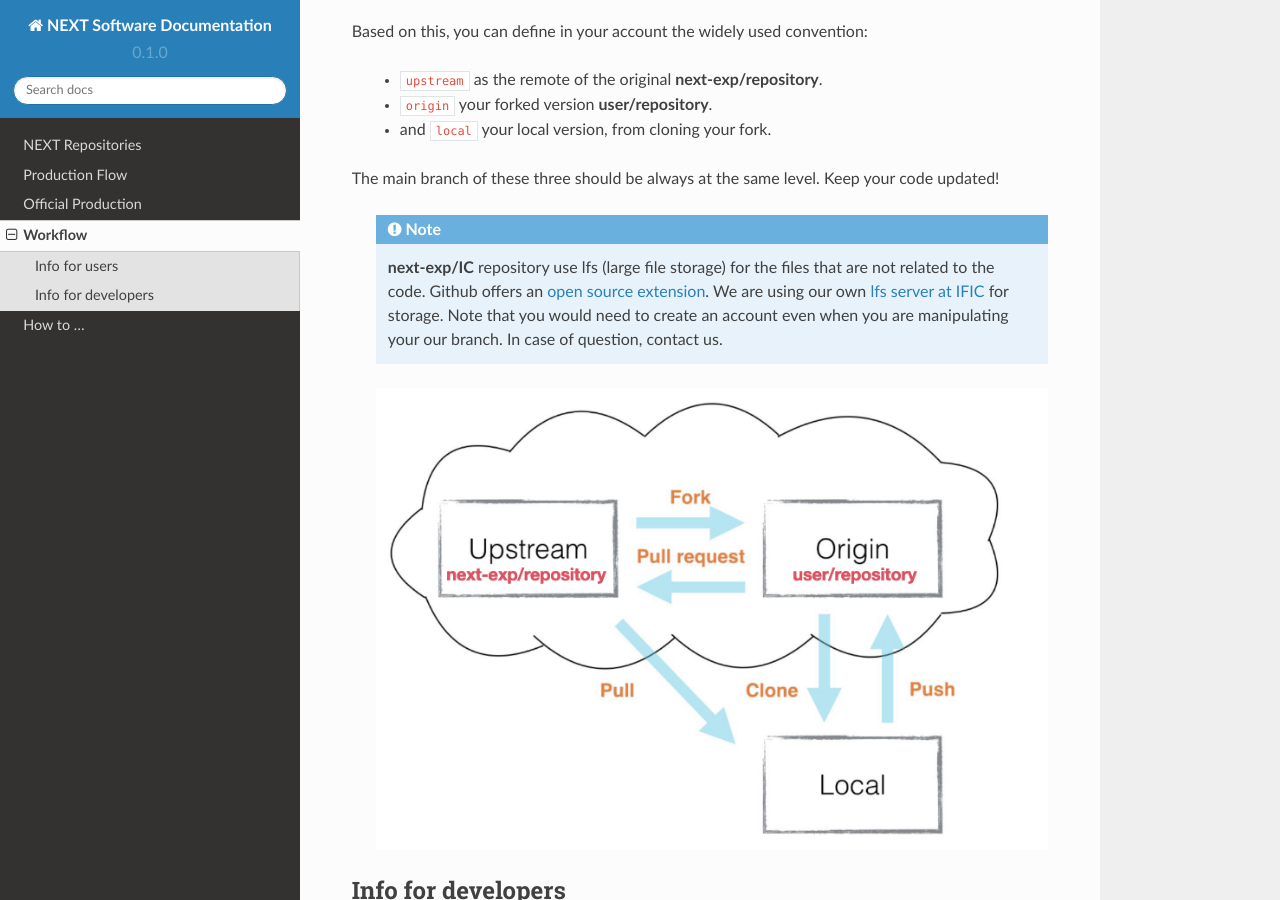
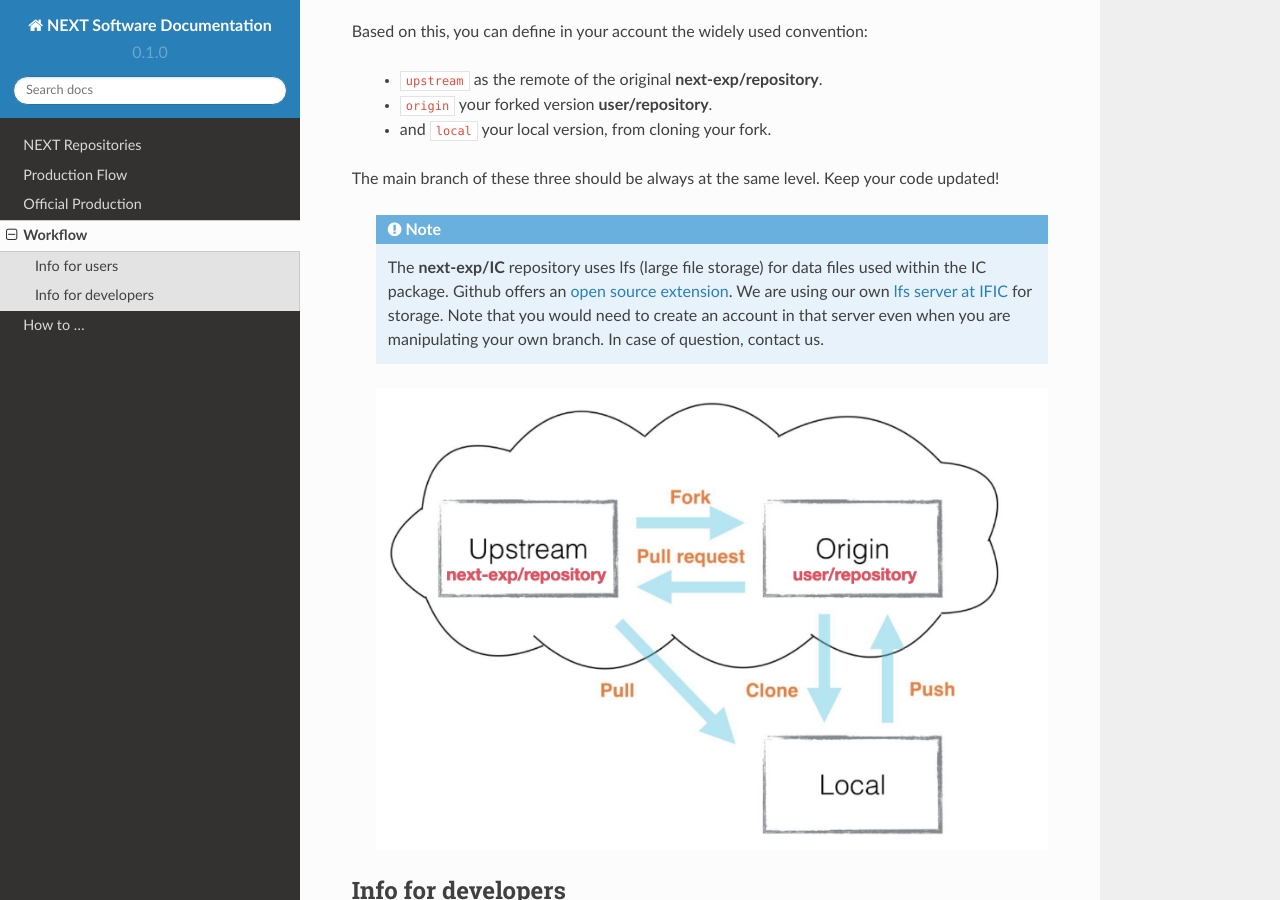
Before and after one commit to next-exp/sw-docs, a Sphinx documentation site: the page built from docs/source/workflow.rst, in a window 1280 px wide and 900 px high, scrolled down 691 px. Built offline with Sphinx 7.4.7 and the Read the Docs theme 2.0.0, drawn with Linux system fonts in a browser that asks for light colours.

```diff
--- a/docs/source/workflow.rst
+++ b/docs/source/workflow.rst
@@ -29,9 +29,10 @@ Based on this, you can define in your account the widely used convention:
 The main branch of these three should be always at the same level. Keep your code updated!
 
  .. note::
-   **next-exp/IC** repository use lfs (large file storage) for the files that are not related to the code. Github offers an `open source extension <https://git-lfs.github.com/>`_.
+
+   The **next-exp/IC** repository uses lfs (large file storage) for data files used within the IC package. Github offers an `open source extension <https://git-lfs.github.com/>`_.
    We are using our own `lfs server at IFIC <https://next.ific.uv.es:8888/users/sign_in>`_ for storage. Note that you would need to create an account
-   even when you are manipulating your our branch. In case of question, contact us.
+   in that server even when you are manipulating your own branch. In case of question, contact us.
 
  .. image:: images/workflow.png
    :width: 850
```
Also changed, not shown: docs/source/prodflow.rst (+5 -5 lines).
